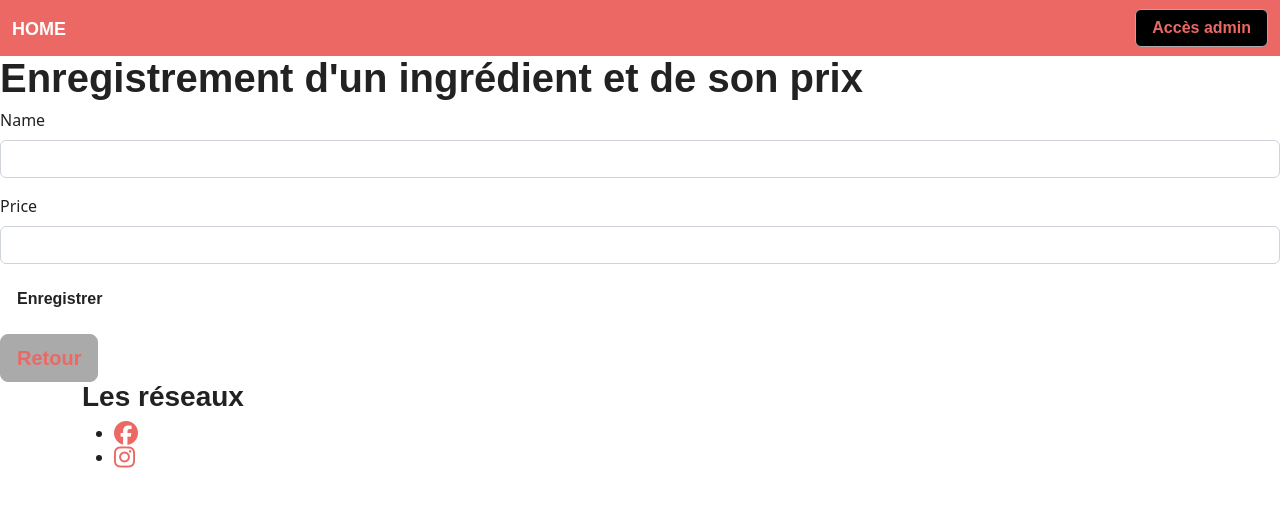
After one commit to Roparhz/calm, a Symfony app: template templates/admin/create-ingredient.html.twig in a window 1280 px wide. The commit adds this page. Shown: the top 507 px of the page. Run offline with Twig, Linux system fonts and the light colour scheme; the template is opened without the code that fills it, so the values that code supplies are empty; form fields are guessed from the names that the template uses; some libraries are stand-ins or nearby versions; some web fonts are replaced.

Commit message:
ajout du formulaire ingrédient

```diff
--- a/src/Form/IngredientType.php
+++ b/src/Form/IngredientType.php
@@ -3,12 +3,12 @@
 namespace App\Form;
 
 use App\Entity\Ingredient;
-use Doctrine\DBAL\Types\TextType;
+//use Doctrine\DBAL\Types\TextType;
 use Symfony\Component\Form\AbstractType;
 use Symfony\Component\Form\Extension\Core\Type\NumberType;
 use Symfony\Component\Form\FormBuilderInterface;
 use Symfony\Component\OptionsResolver\OptionsResolver;
-
+use Symfony\Component\Form\Extension\Core\Type\TextType;
 class IngredientType extends AbstractType
 {
     public function buildForm(FormBuilderInterface $builder, array $options): void
--- a/src/Repository/IngredientRepository.php
+++ b/src/Repository/IngredientRepository.php
@@ -63,4 +63,9 @@ class IngredientRepository extends ServiceEntityRepository
 //            ->getOneOrNullResult()
 //        ;
 //    }
+    public function add(mixed $ingredient)
+    {
+        $this->getEntityManager()->persist($ingredient);
+        $this->getEntityManager()->flush();
+    }
 }
--- /dev/null
+++ b/templates/admin/create-ingredient.html.twig
@@ -0,0 +1,28 @@
+{% extends 'base.html.twig' %}
+{% block title %}{{ 'Ingrédient' }}{% endblock %}
+
+{% block body %}
+    <div class=\"container\">
+        <h1>Enregistrement d'un ingrédient et de son prix</h1>
+        <div class=\"row\">
+            <div class=\"col-md-12\">
+                {{ form_start(ingredient_form) }}
+                    {{ form_row(ingredient_form.name) }}
+                    {{ form_row(ingredient_form.price) }}
+                <button type="submit" class="btn">Enregistrer</button>
+                {{ form_end(ingredient_form) }}
+                {% for type, messages in app.flashes() %}
+                    {% for message in messages %}
+                        <div class="alert alert-{{ type }} fixed-bottom d-flex justify-content-center">{{ message }}</div>
+                        <script>// TODO: regroupé les messages flash dans un fichier js !!
+                            setTimeout(function() {
+                                document.querySelector('.alert-{{ type }}').remove();
+                            }, 2000);
+                        </script>
+                    {% endfor %}
+                {% endfor %}
+                <button type="button" class="btn btn-lg btn-secondary mt-3"><a href="/admin" class="text-decoration-none">Retour</a></button>
+            </div>
+        </div>
+    </div>
+{% endblock %}
--- a/templates/admin/dashboard.html.twig
+++ b/templates/admin/dashboard.html.twig
@@ -10,7 +10,9 @@
         <div class="col-12 col-md-8 offset-md-2 col-xl-6 offset-xl-3">
             <h1 class="display-4">Bienvenue sur ton espace chef !</h1>
         </div>
-        <button type="button" class="btn btn-lg btn-secondary mt-3"><a href="{{ path('home_index')}}">Retour au site</a></button>
+        <a href="{{ path('ingredient_index') }}" class="text-decoration-none">Ajouter un ou des ingrédients</a>
+        <button type="button" class="btn btn-lg btn-secondary mt-3"><a href="{{ path('home_index')}}" class="text-decoration-none">Retour au
+                site</a></button>
 
     </section>
 </main>
--- /dev/null
+++ b/templates/admin/show-recipe-list.html.twig
@@ -0,0 +1,5 @@
+{% extends 'base.html.twig' %}
+{% block title %}{{ 'Ingrédient' }}{% endblock %}
+{% block body %}
+
+{% endblock %}
```
Also changed, not shown: src/Controller/Admin/IngredientController.php (added, +34 -0 lines).
